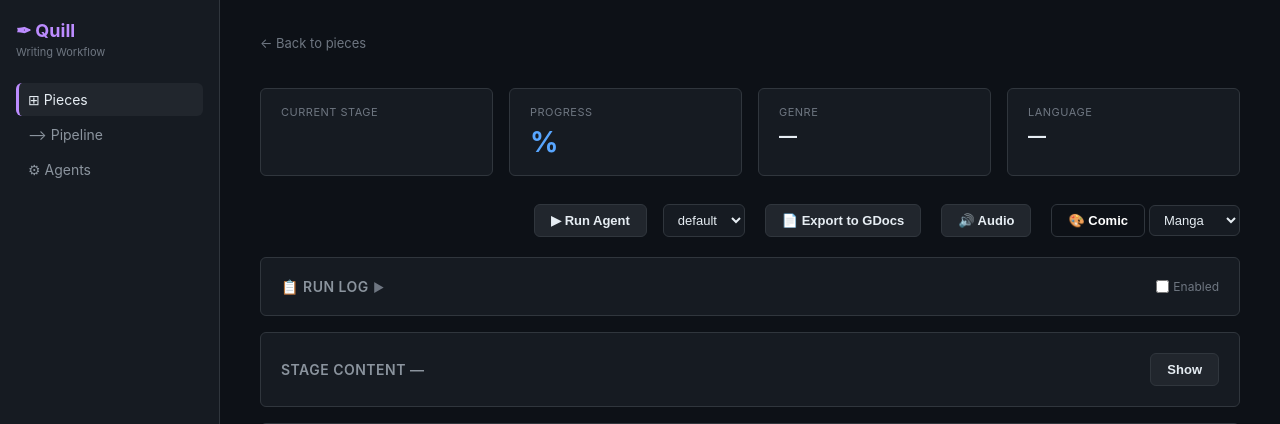
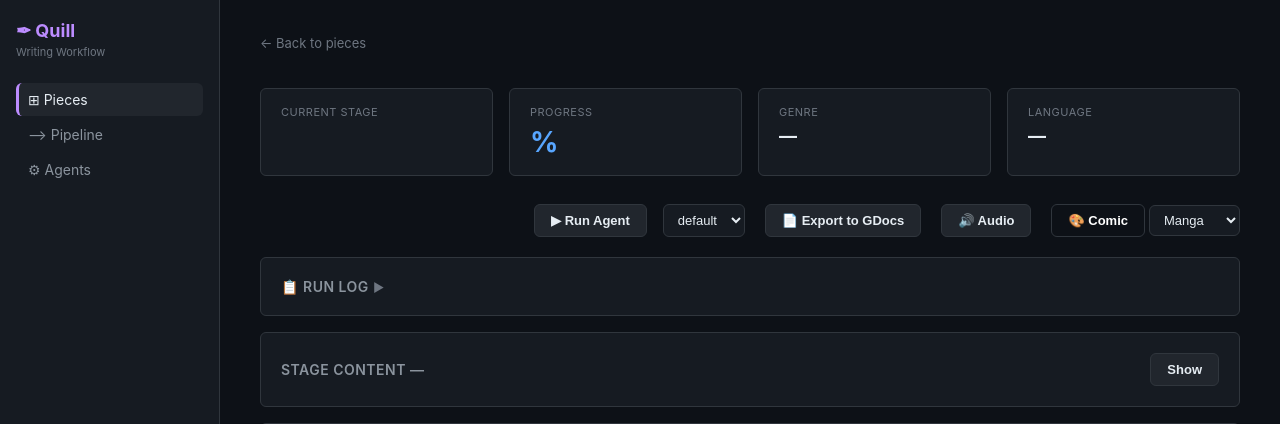
Before and after one commit to rasppincer/quill, a Flask app: template src/quill/templates/piece.html in a window 1280 px wide. Shown: the top 424 px of the page. Run offline with Flask 3, Linux system fonts and the light colour scheme; the template is opened without the code that fills it, so the values that code supplies are empty.

Commit message:
refactor: remove run log Enabled checkbox — always on
Run log entries are always loaded when the panel is opened.
debug_prompts control stays in agents/model.yaml (currently true).
Removed toggleRunLogEnabled logic and localStorage check.

```diff
--- a/src/quill/templates/piece.html
+++ b/src/quill/templates/piece.html
@@ -96,9 +96,6 @@
 <div class="section">
     <div style="display:flex;justify-content:space-between;align-items:center">
         <h3 style="margin:0;cursor:pointer" onclick="toggleRunLog()">📋 Run Log <span id="run-log-toggle" style="font-size:12px;color:var(--text-muted)">▶</span></h3>
-        <label style="font-size:12px;color:var(--text-muted);display:flex;align-items:center;gap:4px">
-            <input type="checkbox" id="run-log-enabled" onchange="toggleRunLogEnabled()" style="accent-color:var(--accent)"> Enabled
-        </label>
     </div>
     <div id="run-log-panel" style="display:none;margin-top:12px;background:var(--bg-primary);border:1px solid var(--border);border-radius:8px;padding:12px;font-size:12px;line-height:1.8;max-height:500px;overflow-y:auto;font-family:monospace">
         <div id="run-log-entries" style="color:var(--text-muted)">Loading...</div>
@@ -483,19 +480,11 @@ function toggleRunLog() {
 }
 
 function toggleRunLogEnabled() {
-    const enabled = document.getElementById('run-log-enabled').checked;
-    localStorage.setItem('quill_run_log_enabled', enabled ? '1' : '0');
+    // Deprecated — run log is always enabled. Kept for backward compat.
 }
 
 async function loadRunLog() {
     const entriesDiv = document.getElementById('run-log-entries');
-    const enabled = localStorage.getItem('quill_run_log_enabled') !== '0';
-    document.getElementById('run-log-enabled').checked = enabled;
-
-    if (!enabled) {
-        entriesDiv.innerHTML = '<div style="color:var(--text-muted)">Run log is disabled. Enable to see entries.</div>';
-        return;
-    }
 
     try {
         const resp = await fetch(`${SCRIPT_ROOT}/api/pieces/${PIECE_ID}/run-log?limit=30`);
```
